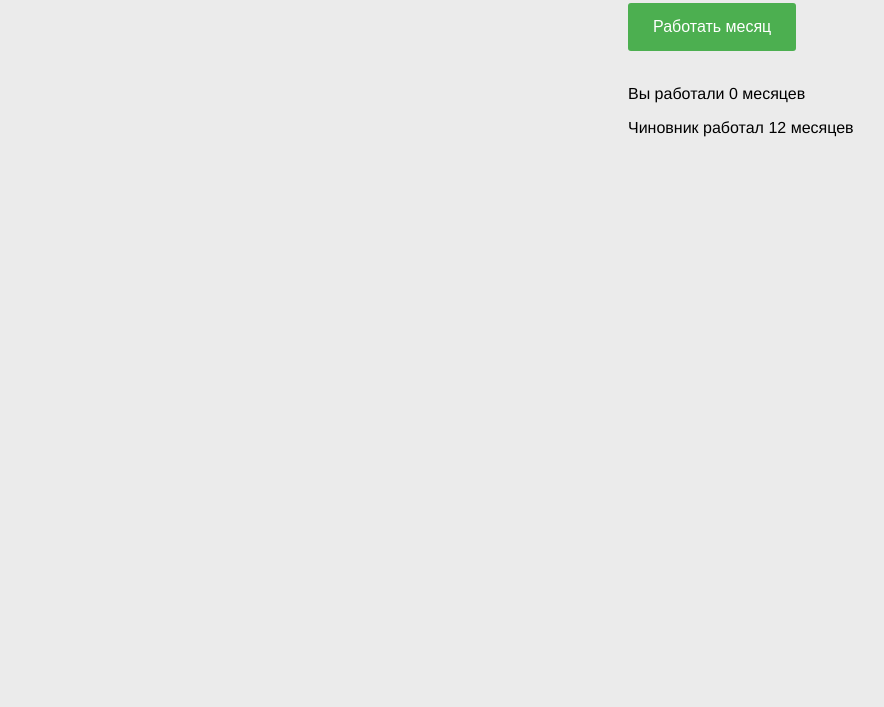
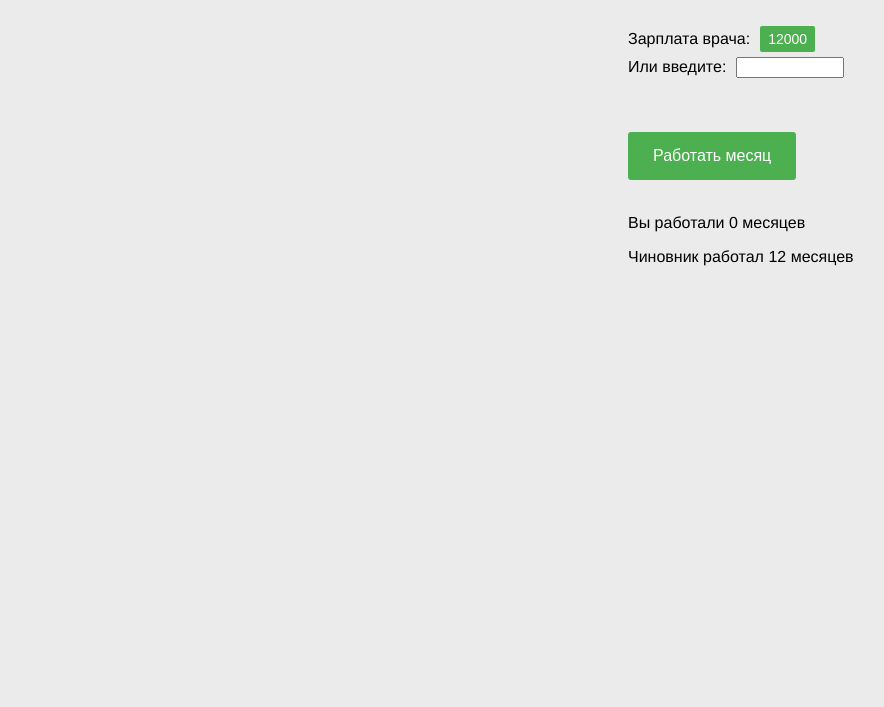
Before and after one commit to m-malikov/deputatExplorer, a plain HTML site: page static/game.html in a window 1280 px wide. Shown: the part 93-800 px from the top of the page, without its empty margins (272-1156 px from the left). Drawn offline with Linux system fonts and the light colour scheme; no server answers.

Commit message:
salary select

```diff
--- a/static/game.html
+++ b/static/game.html
@@ -17,6 +17,16 @@
       <b><p class="unit" id="name"></p></b>
       <p class="unit" id="big_salary"></p>
       <p class="unit" id="small_salary"></p>
+      <br>
+      <div class="form_div">
+          <span>Зарплата врача:</span><button class="btn_small">12000</button>
+      </div>
+      <div class="form_div">
+          <label for="your_salary">Или введите:</label><input class="input_small" id="your_salary" onchange="read_input()"/>
+      </div>
+      <br>
+      <br>
+      <br>
       <button class="btn" id="work_button1" onclick="work()">Работать месяц</button>
       <button class="btn" id="work_button2" onclick="work()">Работать год</button>
       <br>
--- a/static/game.js
+++ b/static/game.js
@@ -1,6 +1,6 @@
 let NAME = ''
 let BIG_SALARY = 0
-let SMALL_SALARY = 35836
+let SMALL_SALARY = 35000
 let CELLS_IN_ROW = 100
 let CELLS_IN_SMALL_SALARY = 3
 let CELL_COST = 0
@@ -100,19 +100,28 @@ function fetch_official(id) {
     }
 }
 
+function update() {
+    CELL_COST = SMALL_SALARY / CELLS_IN_SMALL_SALARY
+    CELLS_NUMBER = BIG_SALARY / CELL_COST
+    document.getElementById('name').innerText = NAME
+    document.getElementById('big_salary').innerText = 'Зарабатывает ' + get_good_number(BIG_SALARY) + '₽ в год'
+    document.getElementById('small_salary').innerText = 'Вы зарабатываете ' + get_good_number(SMALL_SALARY) + '₽ в месяц'
+}
+
 function init_data(id) {
     let res = fetch_official(id)
     console.log(res)
     NAME = res.name
     BIG_SALARY = res.salary
-    CELL_COST = SMALL_SALARY / CELLS_IN_SMALL_SALARY
-    CELLS_NUMBER = BIG_SALARY / CELL_COST
-    document.getElementById('name').innerText = NAME
-    document.getElementById('big_salary').innerText = 'Зарабатывает ' + get_good_number(BIG_SALARY) + '₽ в год'
-    document.getElementById('small_salary').innerText = 'Вы зарабатываете ' + get_good_number(SMALL_SALARY) + '₽ в месяц'
+    update()
     generate_cubes(Math.ceil(CELLS_NUMBER / CELLS_IN_ROW), CELLS_IN_ROW, 5, 5)
 
 }
 
+function read_input() {
+    SMALL_SALARY = document.getElementById('your_salary').value
+    update()
+}
+
 let all_officials = fetch_all()
 init_data(all_officials[0].id)
--- a/static/style.css
+++ b/static/style.css
@@ -61,6 +61,32 @@ body {
     margin-top: 10px;
 }
 
+.btn_small {
+    background-color: #4CAF50;
+    border: none;
+    color: white;
+    padding: 5px 8px;
+    text-align: center;
+    font-size: 14px;
+    cursor: pointer;
+    border-radius: 2px;
+    outline: none;
+    margin-left: 10px;
+}
+
+.btn_small:hover {
+    background-color: #4ca153;
+}
+
+.btn_small:active {
+    background-color: #4c9a4d;
+}
+
+.input_small {
+    margin-left: 10px;
+    width: 100px;
+}
+
 #area table {
     border-collapse: collapse;
     display: flex;
@@ -73,3 +99,7 @@ body {
     background-color: lightgrey;
 
 }
+
+.form_div {
+    margin-top: 5px;
+}
```
